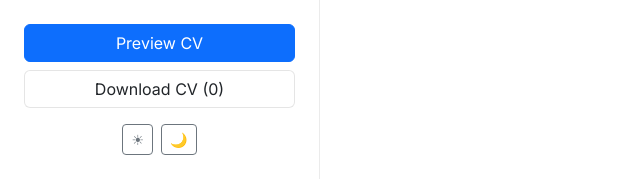
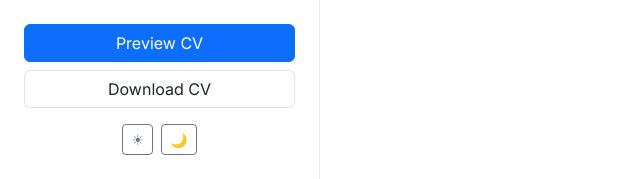
Before and after one commit to mraihan8/CV-Raihan, a plain HTML site: page index.html in a window 1280 px wide. Shown: the part 621-800 px from the top of the page, 0-640 px from the left. Drawn offline with nearby package versions, Linux system fonts and the light colour scheme.

Commit message:
Update index.html

```diff
--- a/index.html
+++ b/index.html
@@ -48,7 +48,7 @@
 
         <!-- DOWNLOAD -->
         <button id="downloadBtn" class="btn btn-glass w-100 mb-3">
-          Download CV (<span id="downloadCount">0</span>)
+          Download CV
         </button>
 
         <!-- MODE TOGGLE -->
```
